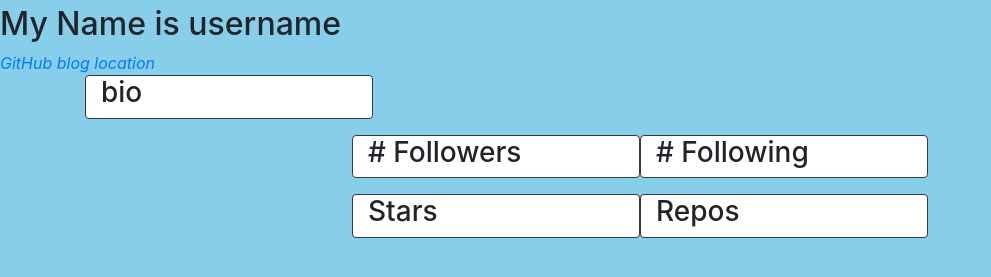
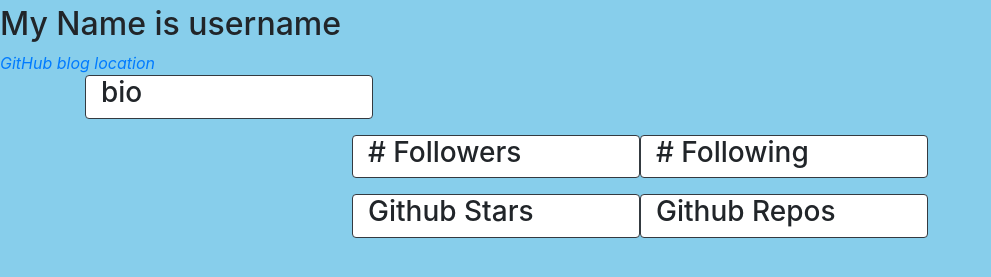
Before and after one commit to cjmendez26/developerProfile, a website: page hw9.html in a window 1280 px wide. Shown: the part 77-354 px from the top of the page, without its empty margins (0-991 px from the left). Drawn offline with nearby package versions, Linux system fonts and the light colour scheme.

Commit message:
new files needed

```diff
--- a/hw9.html
+++ b/hw9.html
@@ -44,10 +44,10 @@
           </div>
           <div class="row justify-content-center">
             <div class="col-4 card border-dark mb-3" style="max-width: 18rem;"">
-              <h3>Stars</h3>
+              <h3>Github Stars</h3>
             </div>
             <div class="col-4 card border-dark mb-3" style="max-width: 18rem;"">
-              <h3>Repos</h3>
+              <h3>Github Repos</h3>
             </div>
           </div>
     </card>
```
Also changed, not shown: api.js (added), index.js (added).
